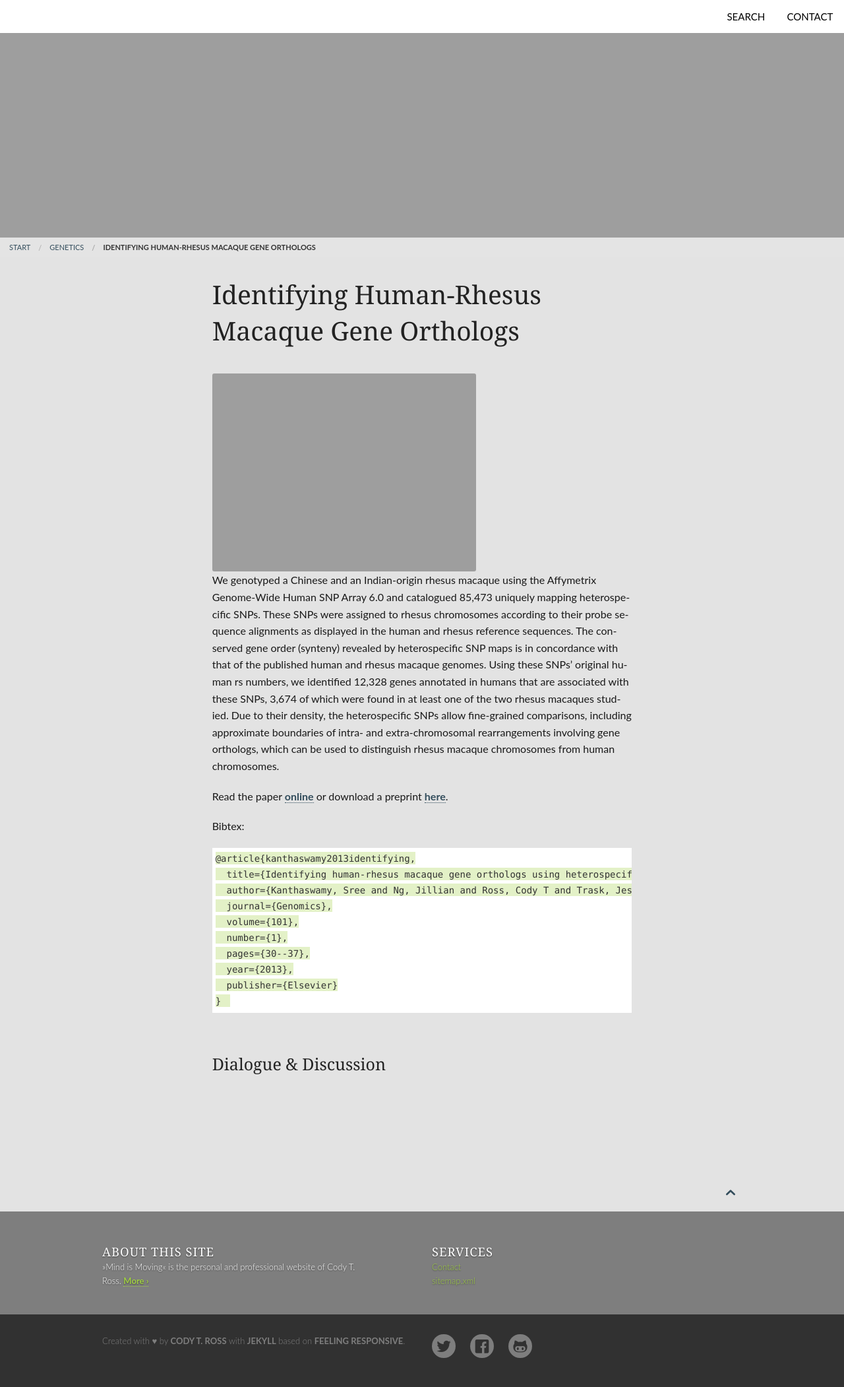
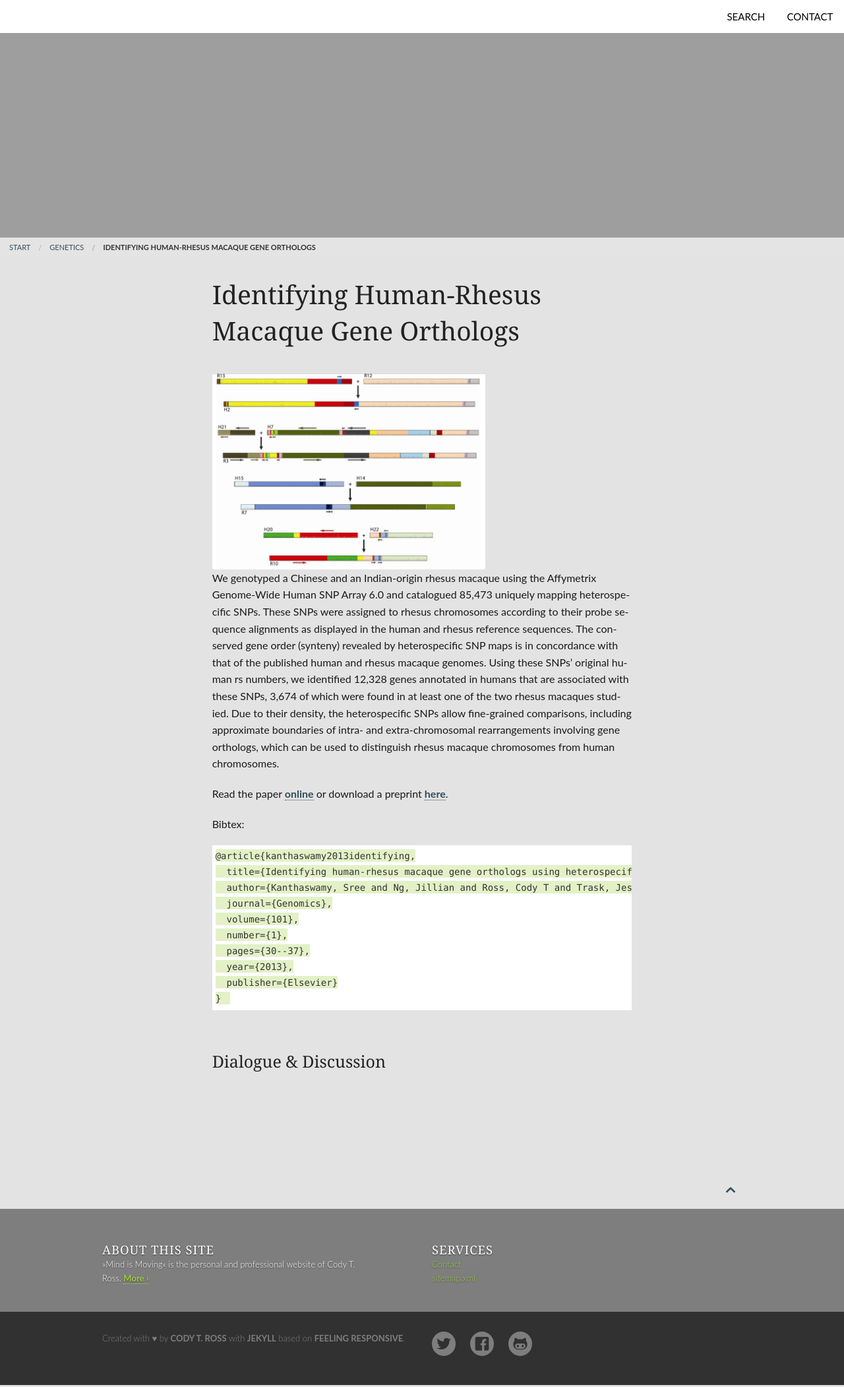
Before and after one commit to Ctross/Ctross.github.io, a Jekyll site: the page built from genetics/orthologs/index.md, in a window 1280 px wide. Shown: the whole page at 66% size. Built offline with Jekyll 4.4.1, drawn with Linux system fonts in a browser that asks for light colours; comment, search, counter and statistics services are not loaded.

Commit message:
Update index.md

```diff
--- a/genetics/orthologs/index.md
+++ b/genetics/orthologs/index.md
@@ -19,7 +19,7 @@ tawkto: true               # Enable tawk.to-Service › More › _config.yml
 ---
 <div class="row">
 <div class="medium-8 columns t30">
-<img src="{{ site.url }}/images/othrologs.png" alt="">
+<img src="{{ site.url }}/images/orthologs.png" alt="">
 </div><!-- /.medium-8.columns -->
 </div><!-- /.row -->
 We genotyped a Chinese and an Indian-origin rhesus macaque using the Affymetrix Genome-Wide Human SNP Array 6.0 and catalogued 85,473 uniquely mapping heterospecific SNPs. These SNPs were assigned to rhesus chromosomes according to their probe sequence alignments as displayed in the human and rhesus reference sequences. The conserved gene order (synteny) revealed by heterospecific SNP maps is in concordance with that of the published human and rhesus macaque genomes. Using these SNPs’ original human rs numbers, we identified 12,328 genes annotated in humans that are associated with these SNPs, 3,674 of which were found in at least one of the two rhesus macaques studied. Due to their density, the heterospecific SNPs allow fine-grained comparisons, including approximate boundaries of intra- and extra-chromosomal rearrangements involving gene orthologs, which can be used to distinguish rhesus macaque chromosomes from human chromosomes.
```
